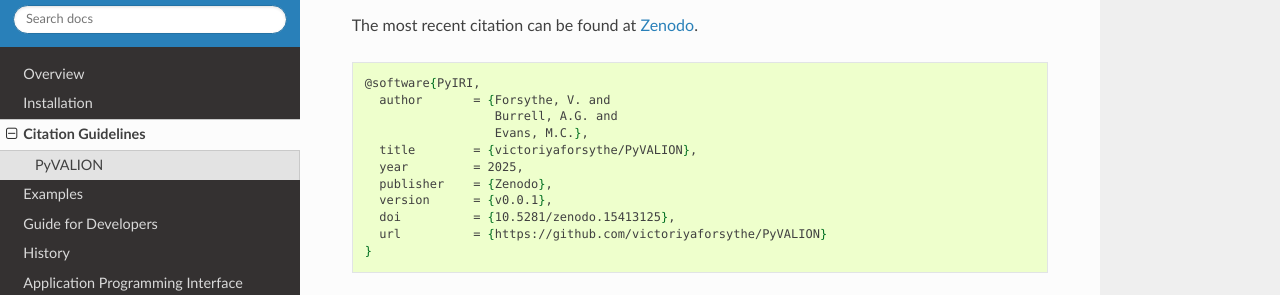
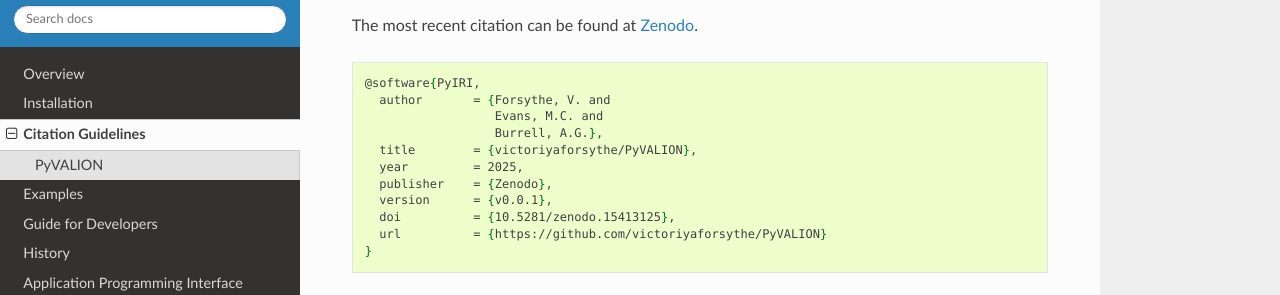
Before and after one commit to victoriyaforsythe/PyVALION, a Sphinx documentation site: the page built from docs/citing.rst, in a window 1280 px wide. Shown: the part 298-593 px from the top of the page. Built offline with Sphinx 7.4.7 and the Read the Docs theme 3.1.0, drawn with Linux system fonts in a browser that asks for light colours; pages that are not in the unit, such as notebooks, are missing from menus.

```diff
--- a/docs/citing.rst
+++ b/docs/citing.rst
@@ -14,8 +14,8 @@ The most recent citation can be found at `Zenodo <https://zenodo.org/>`_.
 
   @software{PyIRI,
     author       = {Forsythe, V. and
-                    Burrell, A.G. and
-                    Evans, M.C.},
+                    Evans, M.C. and
+                    Burrell, A.G.},
     title        = {victoriyaforsythe/PyVALION},
     year         = 2025,
     publisher    = {Zenodo},
```
